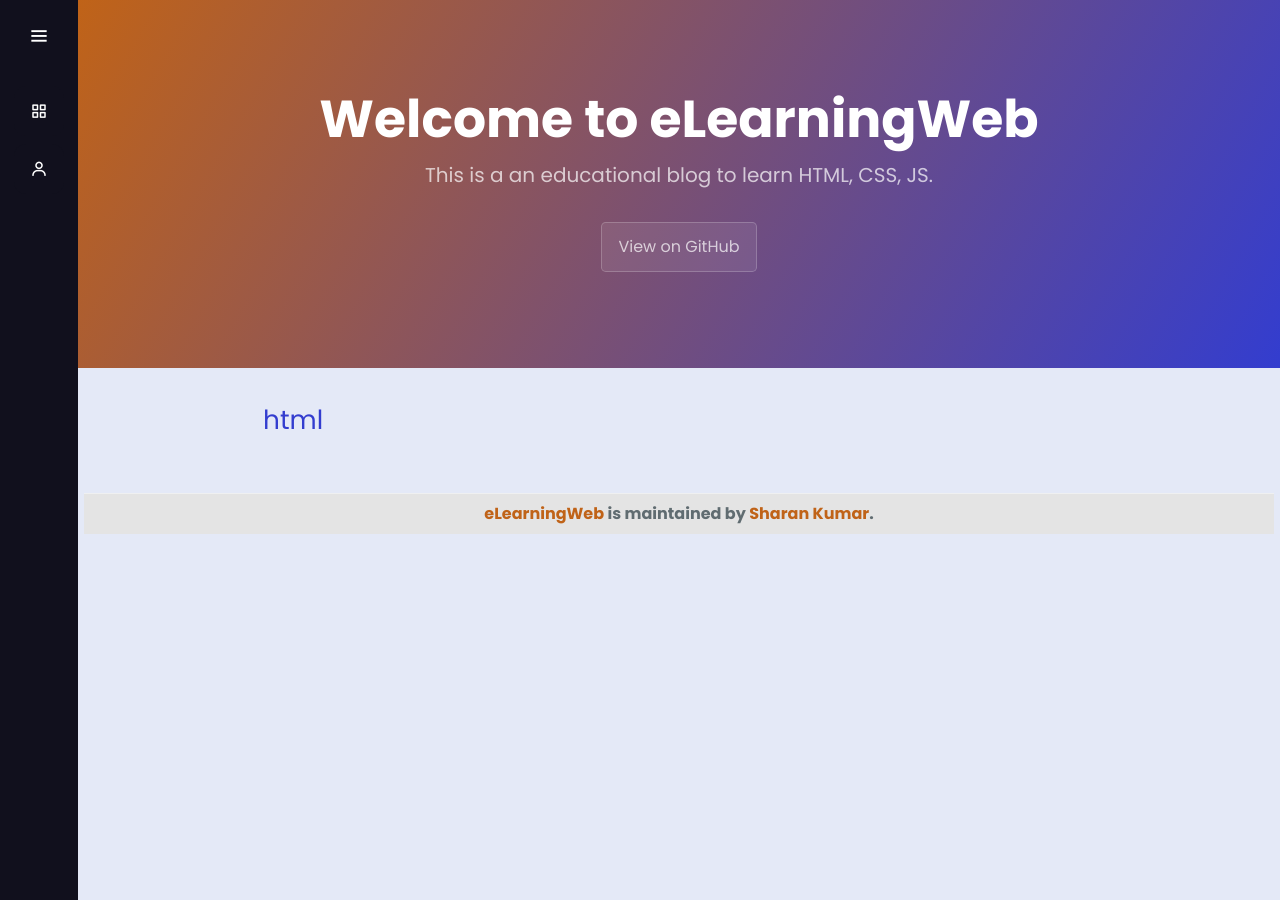
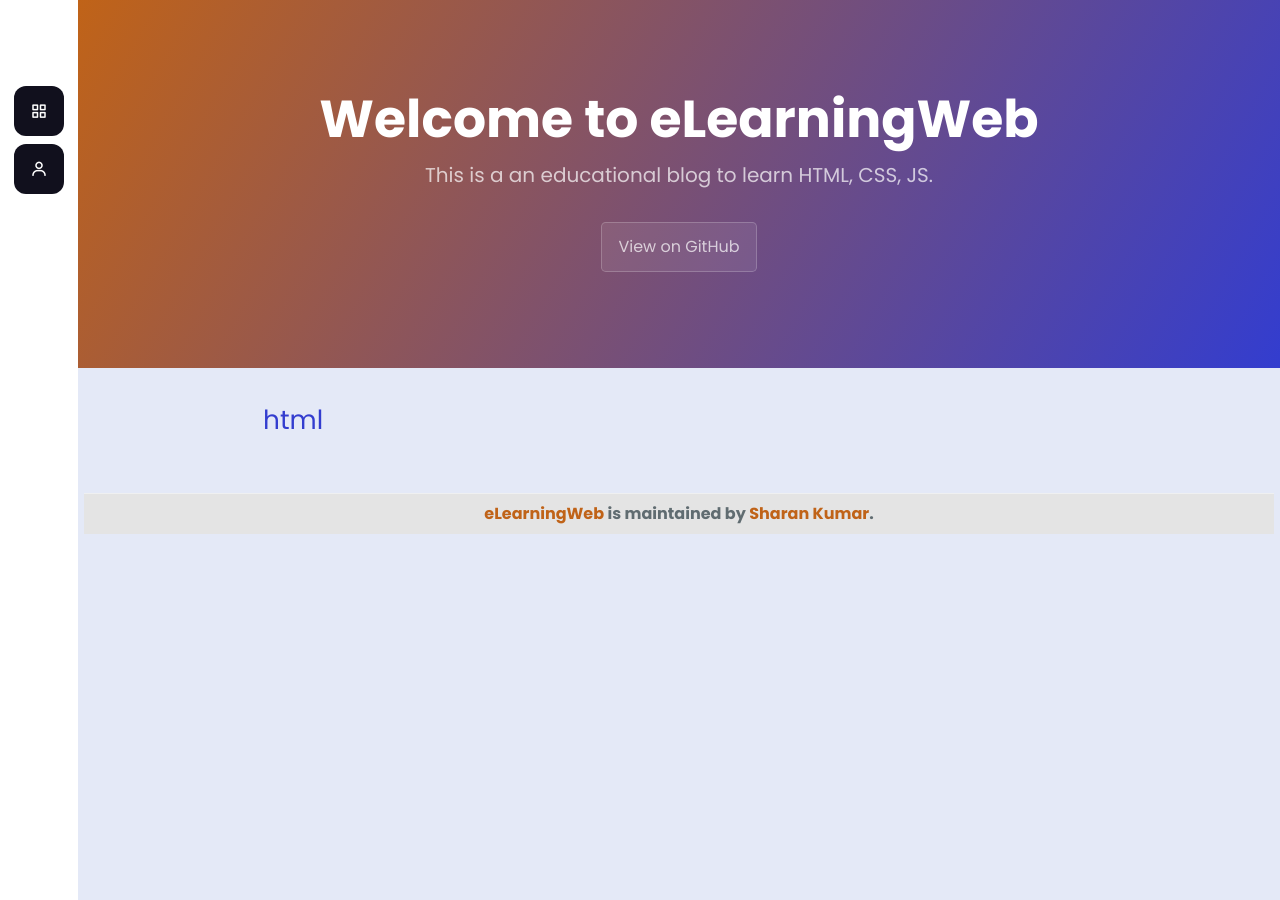
Before and after one commit to indian-sharan/webcode, a Jekyll site: the page built from about-html.md, in a window 1280 px wide. Built offline with Jekyll 4.4.1, drawn with Linux system fonts in a browser that asks for light colours; our own code applies the rules of GitHub Pages for plain Markdown files.

Commit message:
Update jekyll-theme-cayman.scss

```diff
--- a/_sass/jekyll-theme-cayman.scss
+++ b/_sass/jekyll-theme-cayman.scss
@@ -392,7 +392,7 @@ a {
   top: 0;
   height: 100%;
   width: 78px;
-  background: #11101D;
+  background: #fff;
   padding: 6px 14px;
   z-index: 99;
   transition: all 0.5s ease;
```
